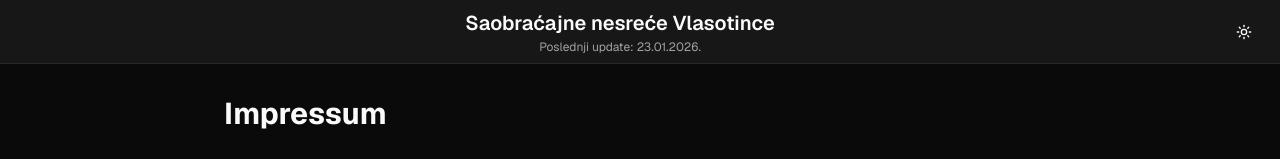
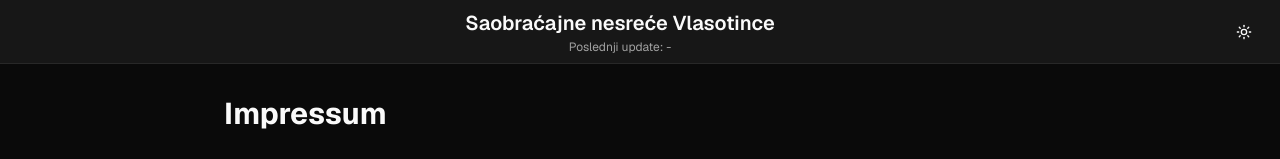
Before and after one commit to A-Cdeveloper/Traffic-Accident-Visualization-Frontend, a React (Vite) app: page /impressum in a window 1280 px wide. Shown: the top 159 px of the page. Built offline with nearby package versions, Linux system fonts and the light colour scheme; no server answers; a web font is replaced by a local one.

Commit message:
feat(header):  Add last update date - add lastUpdated into MetadataResponse type -  get last update date from metadata endpoint in Header component

```diff
--- a/src/components/layout/Header.tsx
+++ b/src/components/layout/Header.tsx
@@ -1,14 +1,21 @@
 import { Link } from "react-router";
 import ThemeSwitch from "./ThemeSwitch";
+import { useFilters } from "@/features/filter/hooks/useFilters";
+import { formatDate } from "@/utils/dates";
 
 const Header = () => {
+
+  const { data: metadata } = useFilters();
+  const lastUpdated = metadata?.lastUpdated || '23.01.2026. 12:00';
+
+
   return (
     <header data-testid="header" className="w-full h-16 border-b border-border bg-card flex items-center justify-between px-4 shrink-0">
       <div className="flex flex-col items-center justify-center gap-0 w-full mb-0">
       <h1 className="font-semibold mx-auto" style={{ fontSize: 'clamp(0.875rem, 2vw + 0.5rem, 1.25rem)' }}>
         <Link to="/">Saobraćajne nesreće Vlasotince</Link>
       </h1>
-        <span className="d-block text-[12px] text-muted-foreground">Poslednji update: 23.01.2026.</span>
+        <span className="d-block text-[12px] text-muted-foreground">Poslednji update: {formatDate(lastUpdated)}</span>
       </div>
       <ThemeSwitch />
     </header>
--- a/src/types/accedents.ts
+++ b/src/types/accedents.ts
@@ -54,7 +54,9 @@ export type AccidentTypes = FilterOption[];
 export type AccidentCategories = FilterOption[];
 
 // Complete response from metadata endpoint
+// src/types/accedents.ts
 export type MetadataResponse = {
   accidentTypes: AccidentTypes;
   categories: AccidentCategories;
+  lastUpdated?: string;
 };
```
